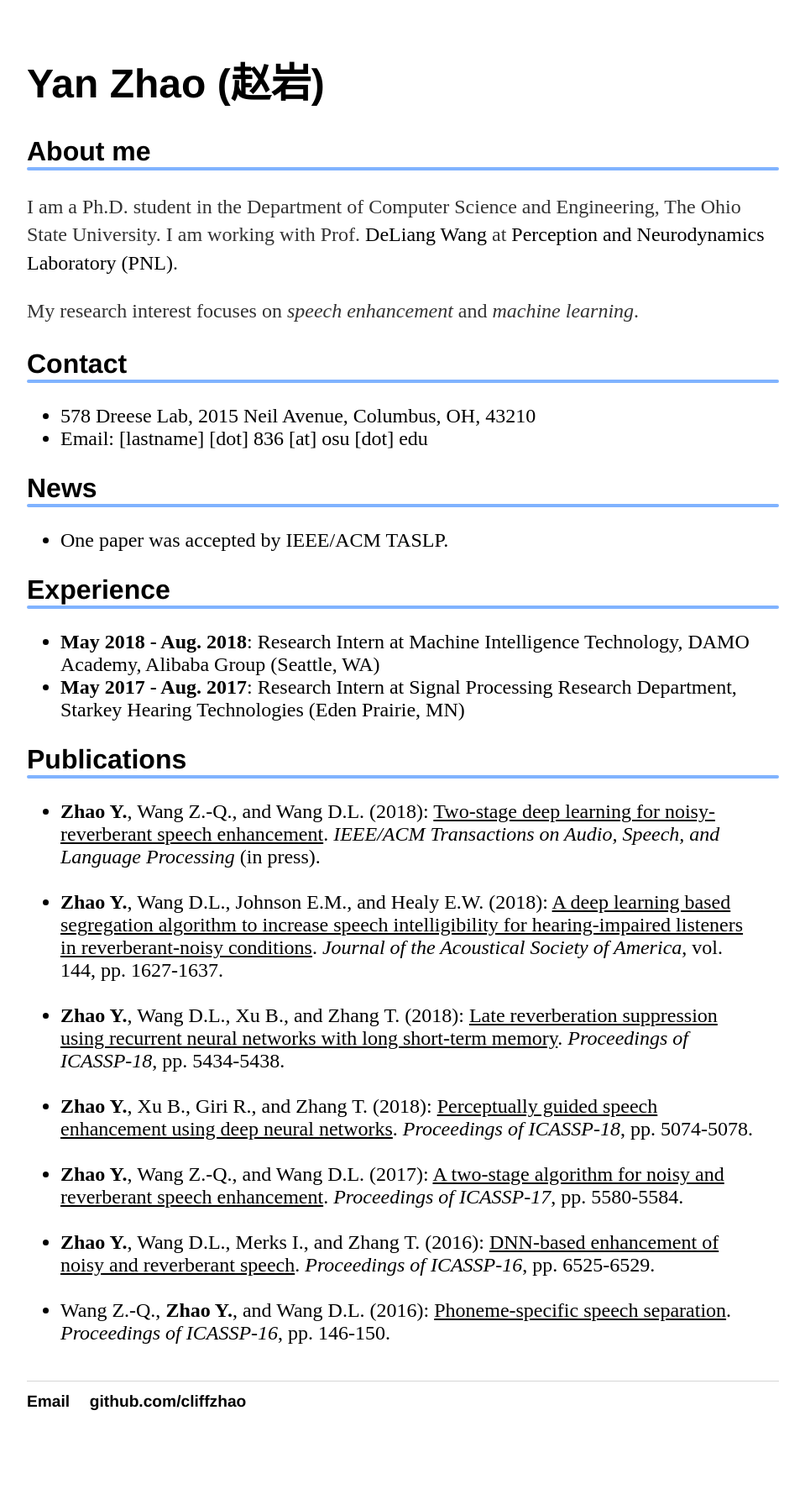
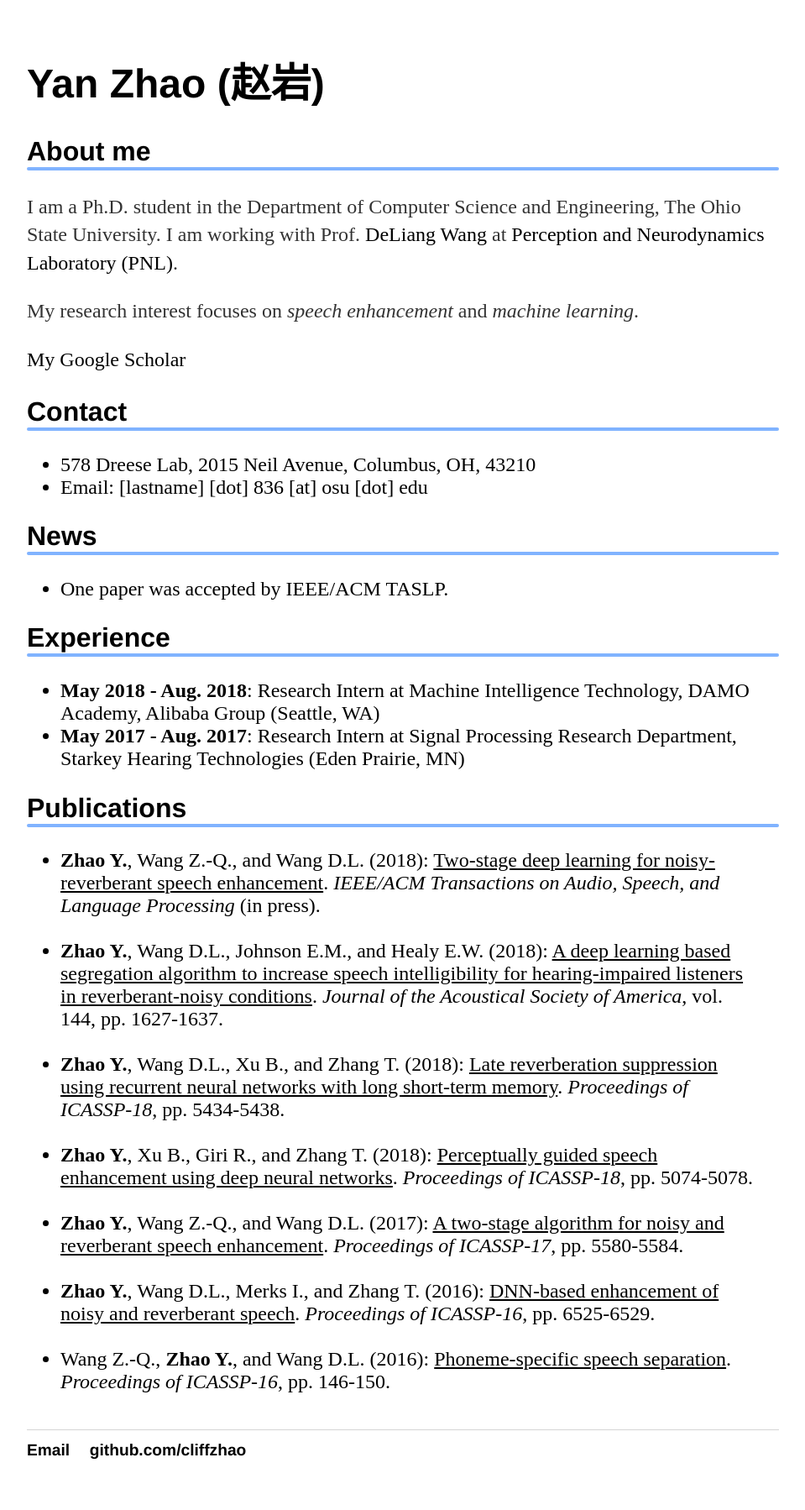
Before and after one commit to cliffzhao/cliffzhao.github.io, a Jekyll site: the page built from index.html, in a window 1280 px wide. Shown: the whole page at 84% size, without its empty margins (160-1119 px from the left). Built offline with Jekyll 4.4.1, drawn with Linux system fonts in a browser that asks for light colours; before the commit the page ends 1740 px from its top, so only the background shows below that.

Commit message:
Update index.html

```diff
--- a/index.html
+++ b/index.html
@@ -11,6 +11,8 @@ title: Yan Zhao
     <p>I am a Ph.D. student in the Department of Computer Science and Engineering, The Ohio State University. I am working with Prof. <a href="http://web.cse.ohio-state.edu/~dwang/">DeLiang Wang</a> at <a href="http://web.cse.ohio-state.edu/~dwang/pnl/">Perception and Neurodynamics Laboratory (PNL)</a>.</p>
 
     <p>My research interest focuses on <I>speech enhancement</I> and <I>machine learning</I>. </p>
+
+    <p><a href="https://scholar.google.com/citations?user=cHzLMDEAAAAJ&hl=zh-CN" target="_blank">My Google Scholar</p>
 
     <h2>Contact</h2>
     <ul>
```
